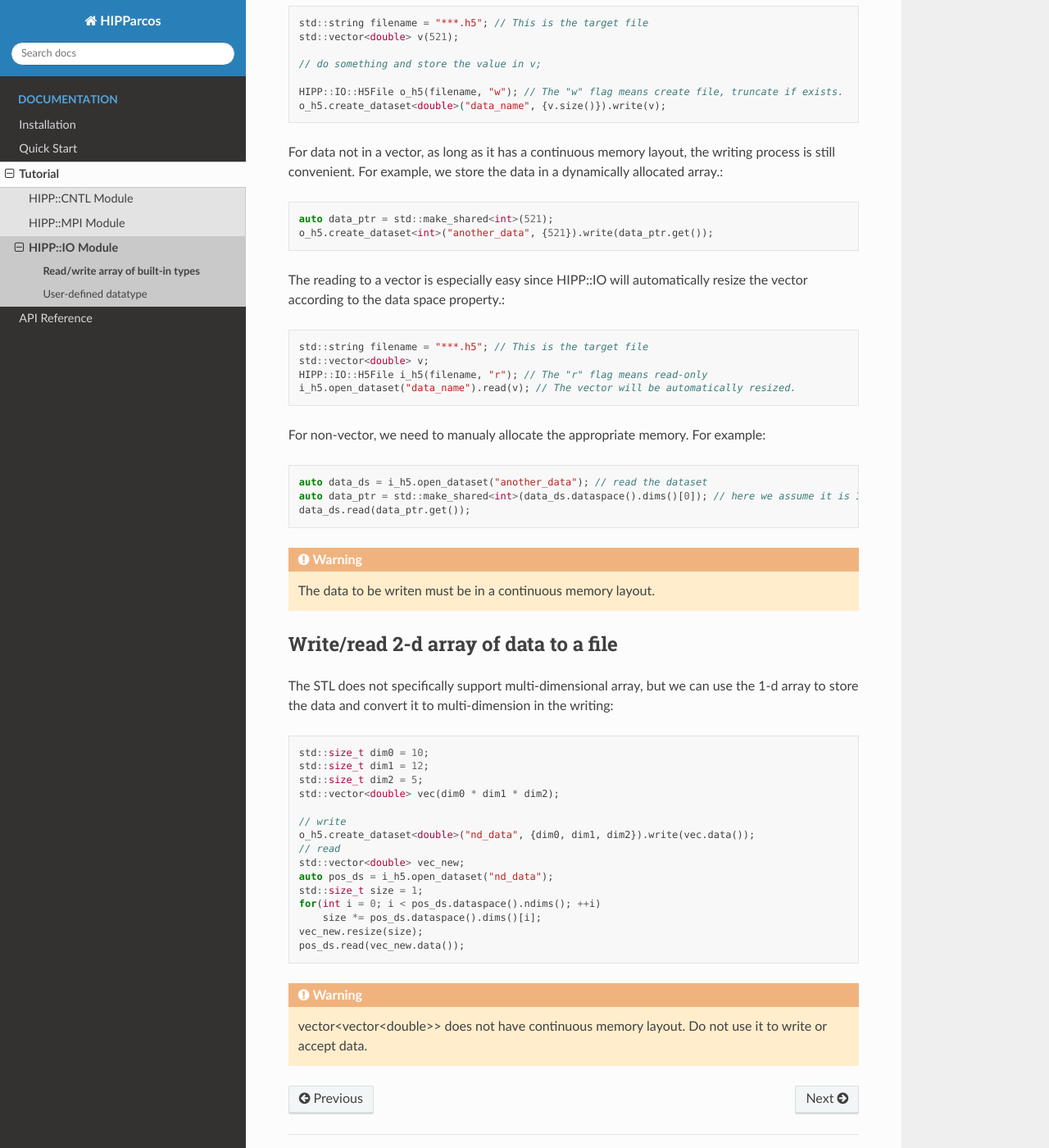
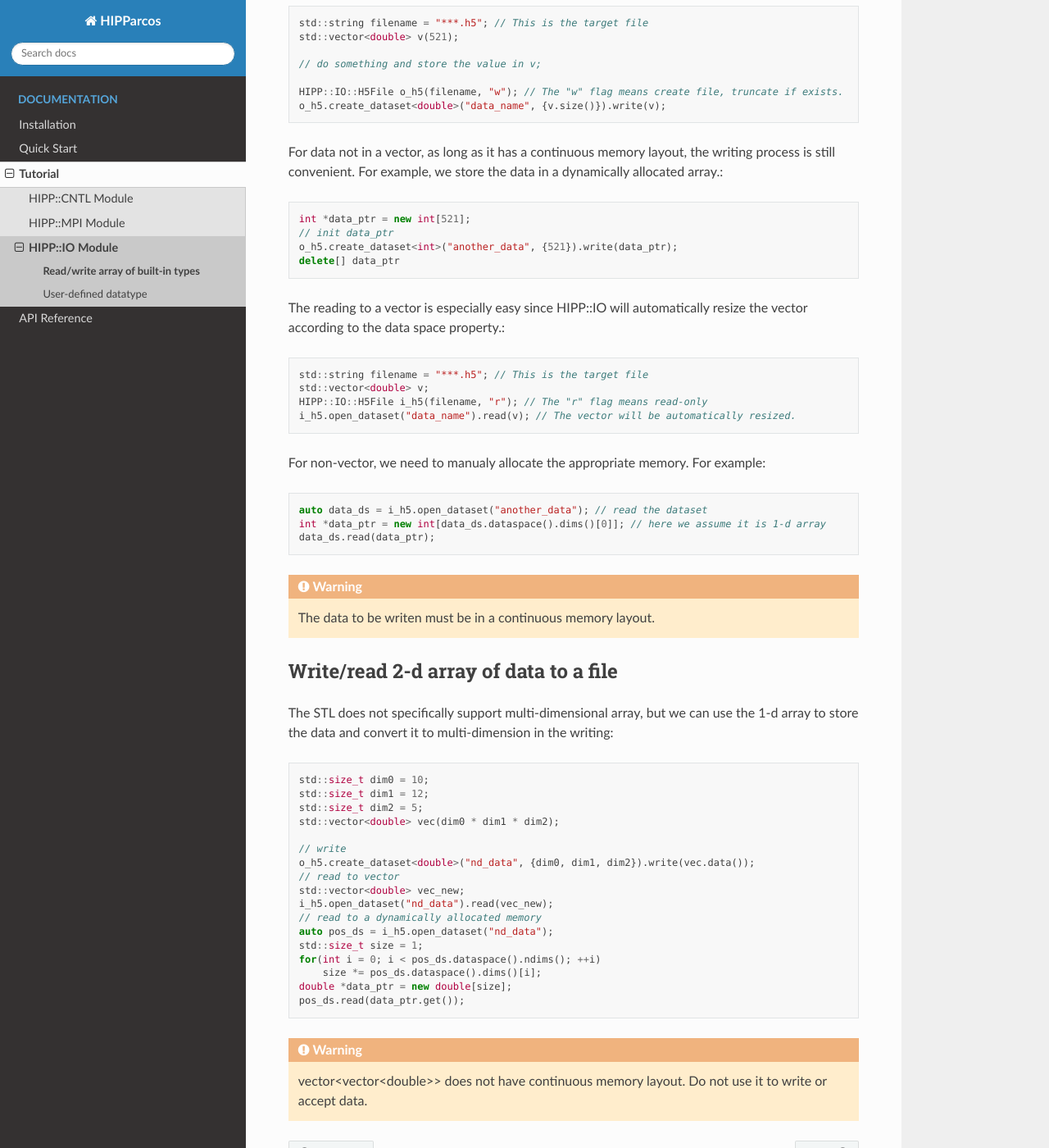
Before and after one commit to ChenYangyao/hipp, a Sphinx documentation site: the page built from docs/usage/tutorial/io/basic_usage/read_write_built_in_data.rst, in a window 1280 px wide and 1400 px high, scrolled down 305 px. Shown: the whole window at 82% size. Built offline with Sphinx 7.4.7 and the Read the Docs theme 2.0.0, drawn with Linux system fonts in a browser that asks for light colours.

Commit message:
fix Issues in the document #5

```diff
--- a/docs/usage/tutorial/io/basic_usage/read_write_built_in_data.rst
+++ b/docs/usage/tutorial/io/basic_usage/read_write_built_in_data.rst
@@ -17,8 +17,10 @@ The basic requirement will be writing and reading 1-d uniform array with built-i
 For data not in a vector, as long as it has a continuous memory layout, the writing process is still convenient. For
 example, we store the data in a dynamically allocated array.::
 
-    auto data_ptr = std::make_shared<int>(521);
-    o_h5.create_dataset<int>("another_data", {521}).write(data_ptr.get());
+    int *data_ptr = new int[521];
+    // init data_ptr
+    o_h5.create_dataset<int>("another_data", {521}).write(data_ptr);
+    delete[] data_ptr
 
 The reading to a vector is especially easy since HIPP::IO will automatically resize the vector according to the
 data space property.::
@@ -31,8 +33,8 @@ data space property.::
 For non-vector, we need to manualy allocate the appropriate memory. For example::
 
     auto data_ds = i_h5.open_dataset("another_data"); // read the dataset
-    auto data_ptr = std::make_shared<int>(data_ds.dataspace().dims()[0]); // here we assume it is 1-d array
-    data_ds.read(data_ptr.get());
+    int *data_ptr = new int[data_ds.dataspace().dims()[0]]; // here we assume it is 1-d array
+    data_ds.read(data_ptr);
 
 .. warning::
    The data to be writen must be in a continuous memory layout.
@@ -50,14 +52,16 @@ convert it to multi-dimension in the writing::
 
     // write
     o_h5.create_dataset<double>("nd_data", {dim0, dim1, dim2}).write(vec.data());
-    // read
+    // read to vector
     std::vector<double> vec_new;
+    i_h5.open_dataset("nd_data").read(vec_new);
+    // read to a dynamically allocated memory
     auto pos_ds = i_h5.open_dataset("nd_data");
     std::size_t size = 1;
     for(int i = 0; i < pos_ds.dataspace().ndims(); ++i)
         size *= pos_ds.dataspace().dims()[i];
-    vec_new.resize(size);
-    pos_ds.read(vec_new.data());
+    double *data_ptr = new double[size];
+    pos_ds.read(data_ptr.get());
 
 .. warning::
    vector<vector<double>> does not have continuous memory layout. Do not use it to write or accept data.
```
